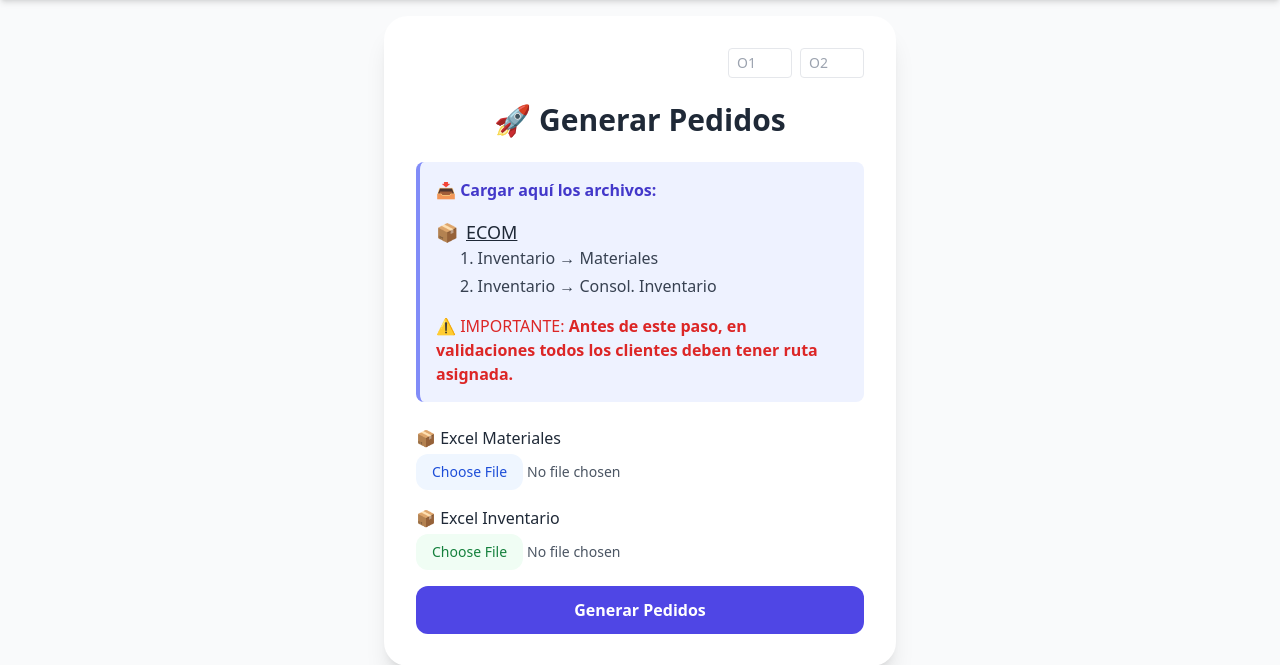
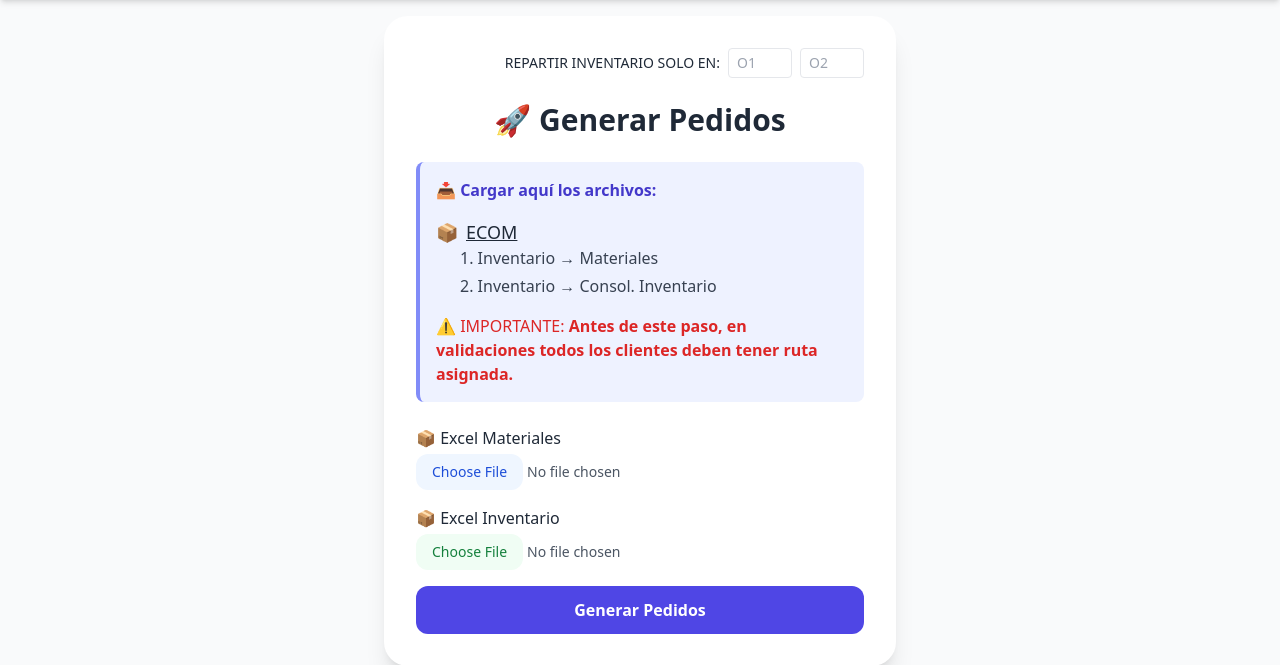
Before and after one commit to SAULOS92/OBT, a Flask app: page /generar-pedidos in a window 1280 px wide. Shown: the part 58-723 px from the top of the page. Run offline with Flask 3, Linux system fonts and the light colour scheme; the visitor is signed in with stand-in values (Sample User, id 1); some libraries are stand-ins or nearby versions.

Commit message:
Add inventory distribution label to generate orders page

```diff
--- a/templates/generar_pedidos.html
+++ b/templates/generar_pedidos.html
@@ -23,7 +23,8 @@
   </div>
 
   <div class="max-w-lg mx-auto bg-white p-8 rounded-3xl shadow-xl space-y-6">
-    <div class="flex justify-end space-x-2">
+    <div class="flex justify-end items-center space-x-2">
+      <span class="text-sm font-medium">REPARTIR INVENTARIO SOLO EN:</span>
       <input type="number" name="carro1" min="0" placeholder="O1"
              class="w-16 px-2 py-1 border rounded text-sm" />
       <input type="number" name="carro2" min="0" placeholder="O2"
```
